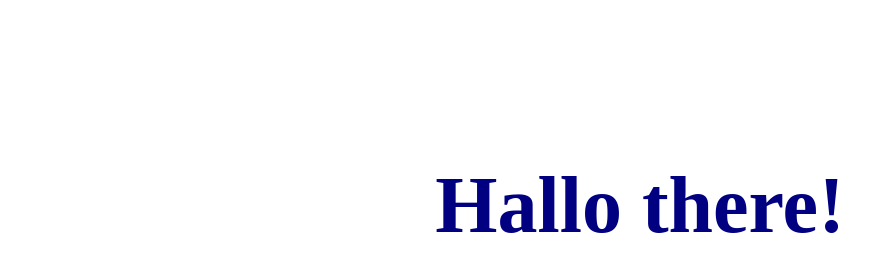
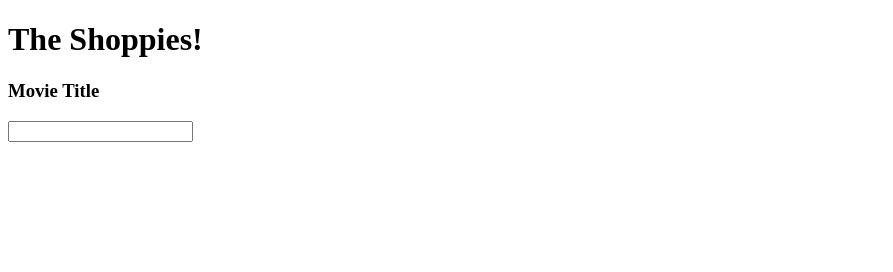
Before and after one commit to edwardhaddican/ShopifyInternChallengeWinter2021, a React app: page / in a window 1280 px wide. Shown: the whole page, without its empty margins (0-893 px from the left). Built offline with nearby package versions, Linux system fonts and the light colour scheme.

Commit message:
added a search bar component

```diff
--- a/src/index.html
+++ b/src/index.html
@@ -3,7 +3,7 @@
   <head>
     <meta charset="UTF-8" />
     <meta name="viewport" content="width=device-width, initial-scale=1.0" />
-    <title>Survey Validator</title>
+    <title>The Shoppies</title>
   </head>
   <body>
     <div id="app"></div>
--- a/src/js/components/HelloWorld.js
+++ /dev/null
@@ -1,7 +0,0 @@
-import React from "react";
-
-import "../../css/main.css";
-
-export default () => {
-  return <h1 className="example-heading">Hallo there!</h1>;
-};
--- /dev/null
+++ b/src/js/components/Main.js
@@ -0,0 +1,26 @@
+import React from "react";
+import SearchBar from "./SearchBar"
+
+import "../../css/main.css";
+
+export default class MainPage extends React.Component {
+  constructor(){
+    super()
+    this.state = {
+      searchResults: []
+    }
+  }
+
+  render() {
+    return (
+      <div>
+        <h1 className="title-heading">The Shoppies!</h1>
+        <SearchBar />
+      </div>
+    )
+
+
+  }
+
+
+};
--- /dev/null
+++ b/src/js/components/Nominations.js
@@ -0,0 +1 @@
+import React from "react";
--- /dev/null
+++ b/src/js/components/Results.js
@@ -0,0 +1 @@
+import React from "react";
--- /dev/null
+++ b/src/js/components/SearchBar.js
@@ -0,0 +1,32 @@
+import React from "react";
+
+class SearchBar extends React.Component {
+  constructor() {
+    super()
+    this.state = {
+      search: ''
+    }
+    this.searchBarUpdate = this.searchBarUpdate.bind(this)
+  }
+
+  searchBarUpdate(event) {
+    this.setState({
+      search: event.target.value
+    })
+  }
+
+  render() {
+    console.log(this.state.search)
+    return (
+      <div className="searchbar-container" >
+        <h3>Movie Title</h3>
+        <input value={this.state.search} onChange={this.searchBarUpdate}></input>
+      </div>
+
+    )
+
+  }
+
+}
+
+export default SearchBar
--- a/src/js/index.js
+++ b/src/js/index.js
@@ -1,6 +1,6 @@
 import React from "react";
 import ReactDom from "react-dom";
 
-import HelloWorld from "./components/HelloWorld";
+import Main from "./components/Main";
 
-ReactDom.render(<HelloWorld />, document.getElementById("app"));
+ReactDom.render(<Main />, document.getElementById("app"));
```
Also changed, not shown: package.json (+4 -5 lines), .babelrc (added), 1 other file.
